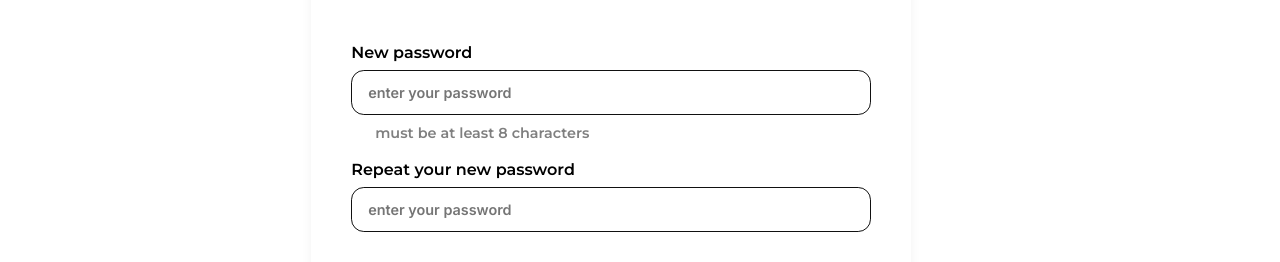
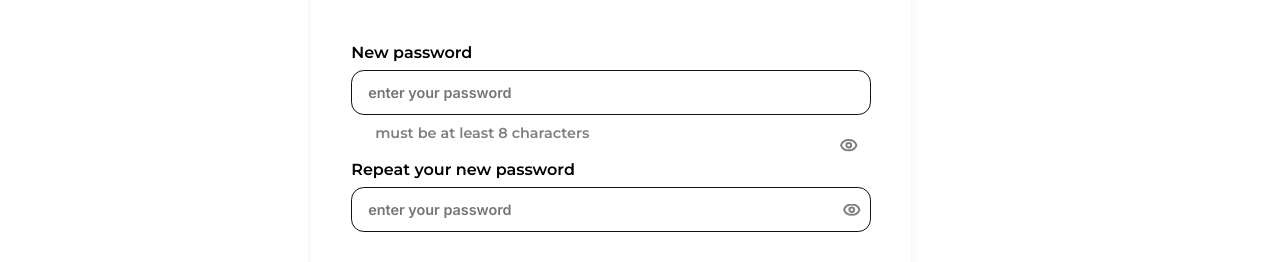
Before and after one commit to Anthony-19/PropMate, a React (Vite) app: page /create-new-password in a window 1280 px wide. Shown: the part 261-523 px from the top of the page. Built offline with nearby package versions, Linux system fonts and the light colour scheme.

Commit message:
updated the sign up page to show error if the user exist and also updated the reset password

```diff
--- a/src/App.css
+++ b/src/App.css
@@ -347,6 +347,7 @@ input::placeholder{
   color: #D4D4D4 !important;
   font-size: 1rem !important;
 }
+
 /* for SignUp form */
 @media screen and (max-width: 710px) {
   .form-header{
--- a/src/Css/createNewPassword.css
+++ b/src/Css/createNewPassword.css
@@ -28,6 +28,11 @@
     flex-direction: column;
     /* gap: 1.25rem; */
     text-align: left;
+    width: 100%;
+  }
+  .rtp-input-container{
+    width: 100%;
+    position: relative;
   }
 
 #createnewpassword-form label {
@@ -44,6 +49,7 @@
     font-size: 0.9375rem;
     outline: none;
     transition: border-color 0.3s ease;
+    width: 100%;
   }
   #createnewpassword-form input::placeholder{
     font-size: 0.9rem;
@@ -54,7 +60,34 @@
    #createnewpassword-for input[type="password"]:focus {
     border-color: #1a50a7;
   }
+  #visibility{
+    position: absolute;
+    top: 50%;
+    /* transform: translateY(-50%); */
+    right: 33%;
+    cursor: pointer;
+  }
 
+  #rtp-input-containers{
+    position: relative;
+  }
+  .confirm-pss-visibility{
+    position: absolute;
+     top: 50%;
+    right: 10px;
+    transform: translateY(-50%);
+    cursor: pointer;
+  }
+
+  .eye-hidden-confirm{
+    width: 100%;
+    max-width: 15px;
+  }
+
+  .eye-icons{
+    position: absolute;
+    transform: translateY(-50%);
+  }
   .btn-primary {
     padding: 0.75rem;
     margin-top: 2rem;
@@ -102,3 +135,10 @@
     color: #d93025;
     border: 1px solid #f5a2a2;
   }
+
+#rtp-input-container input,
+#rtp-input-containers input {
+  border: 2px solid black;
+  width: 100%;
+  max-width: 100%;
+}
--- a/src/Pages/CreateNewPassword.jsx
+++ b/src/Pages/CreateNewPassword.jsx
@@ -2,20 +2,39 @@ import React, { useState } from 'react';
 import { useNavigate, useLocation } from 'react-router-dom';
 // import '../Assets/Styles/global.css';
 import '../Css/createNewPassword.css';
+import eyeIcon from '../assets/images/eye-icon.svg'
+import eyeHidden from '../assets/images/eye-hidden.png'
 import OtpVerification from '../components/OtpVerification';
 
 function CreateNewPassword() {
     const navigate = useNavigate();
     const location = useLocation();
     // const email = location.state?.email || '';
-    const storedEmail = localStorage.getItem('email')
-    const otp = location.state?.otp || '';
+
+        const [flip, setFlip] = useState(true);
+        const [showRepeatPassword, setShowRepeatPassword] = useState(true)
+
+    const handleFlip = (e) => {
+      const flipItem = e.currentTarget.dataset.toggle;
+      if(flipItem === 'password'){
+          setFlip(prevFlip => !prevFlip)
+        console.log(e)
+      }
+      if(flipItem === 'repeat'){
+          setShowRepeatPassword(prevFlip => !prevFlip)
+        console.log(e)
+      }
+
+    }
+
+    // const otp = location.state?.otp || '';
     const [newPassword, setNewPassword] = useState('');
     const [repeatPassword, setRepeatPassword] = useState('');
     const [message, setMessage] = useState('');
     const [isSuccess, setIsSuccess] = useState(false);
 
     // localStorage.setItem('email', email); // Store email in local storage
+    const storedEmail = localStorage.getItem('email')
     const storedOtp = localStorage.getItem('otp'); // Store OTP in local storage
 
   const handleSubmit = async(e) => {
@@ -35,13 +54,15 @@ function CreateNewPassword() {
     if (newPassword === repeatPassword) {
         setIsSuccess(true);
         try {
-            const response = await fetch('https://pms-bd.onrender.com/api/auth/forgot-password', {
+            const response = await fetch('https://pms-bd.onrender.com/api/auth/reset-password', {
                 method: 'POST',
                 headers: {
                     'Content-Type': 'application/json',
                 },
-                body: JSON.stringify({ email: storedEmail, otp: storedOtp, newPassword }),
+                body: JSON.stringify({ email: storedEmail, otp: storedOtp, newPassword: newPassword }),
             });
+            console.log("Email:", storedEmail);
+            console.log("OTP:", storedOtp);
 
             if (response.ok) {
                const data = await response.json();
@@ -64,6 +85,7 @@ function CreateNewPassword() {
             setMessage('An error occurred while updating the password.');
             console.error('Error:', error);
         }
+
   };
     };
 
@@ -75,9 +97,11 @@ function CreateNewPassword() {
           <h2 className='create-new-password-title'>Create a new password</h2>
 
           <form id="createnewpassword-form" onSubmit={handleSubmit}>
+
               <label htmlFor="new-pasw">New password</label>
+              <div id='rtp-input-container'>
                 <input
-              type="password"
+                  type={flip === true ? "password": "text"}
                   id="new-pasw"
                   name="new-pasw"
                   placeholder="enter your password"
@@ -87,11 +111,20 @@ function CreateNewPassword() {
                   value={newPassword}
                   onChange={(e) => setNewPassword(e.target.value)}
                 />
+
+                {flip === true ? <img src={eyeIcon} alt="visibility" id='visibility' onClick={handleFlip} data-toggle="password"/> :
+                <img src={eyeHidden} alt="visibility" id='visibility' className='eye-hidden-confirm eye-icons' onClick={handleFlip} data-toggle="password"/>
+                }
+              </div>
               <p>must be at least 8 characters</p>
 
+
+
+
               <label htmlFor="rptNew-ps">Repeat your new password</label>
+              <div id='rtp-input-containers'>
                 <input
-              type="password"
+                  type={showRepeatPassword === true ? "password": "text"}
                   id="rptNew-ps"
                   name="rptNew-ps"
                   placeholder="enter your password"
@@ -101,6 +134,11 @@ function CreateNewPassword() {
                   value={repeatPassword}
                   onChange={(e) => setRepeatPassword(e.target.value)}
                 />
+                 {showRepeatPassword === true ? <img src={eyeIcon} alt="visibility" className='confirm-pss-visibility' onClick={handleFlip} data-toggle="repeat"/> :
+                 <img src={eyeHidden} alt="visibility" className='confirm-pss-visibility eye-hidden-confirm' onClick={handleFlip} data-toggle="repeat"/>
+                 }
+              </div>
+
 
             <button type="submit" className="btn-primary">Submit</button>
           </form>
--- a/src/Pages/ResetPassword.jsx
+++ b/src/Pages/ResetPassword.jsx
@@ -21,7 +21,7 @@ function ResetPassword() {
     e.preventDefault();
     if (otpReset.length !== 6) return;
     localStorage.setItem('otp', otpReset); // Store OTP in local storage
-    navigate('/create-new-password', {state: otpReset}); // Navigate to create new password page
+    navigate('/create-new-password'); // Navigate to create new password page
     }
   return (
     <div className='reset-password-page'>
--- a/src/Pages/SingUp.jsx
+++ b/src/Pages/SingUp.jsx
@@ -177,7 +177,9 @@ const Signup = () => {
     }
     catch (error) {
       console.error('Error submitting form:', error);
-      setErrors({ submit: error });
+        setErrors({ submit: error.message || 'User Already Exist' });
+      // setErrors({ submit: 'User Already Exist' });
+      // setErrors({ submit: error });
     }
   };
 
@@ -200,6 +202,7 @@ const Signup = () => {
         <main>
           <div className="card">
             <h2>Let's get you onboard. It's easy</h2>
+           {errors.submit && <p className="error-message">{errors.submit}</p>}
             <form className="signup-form" onSubmit={handleSubmit}>
               {/* Name */}
               <div className="input-group">
```
Also changed, not shown: src/assets/images/eye-hidden.png (added). Lines whose indentation alone changed are shown as unchanged.
